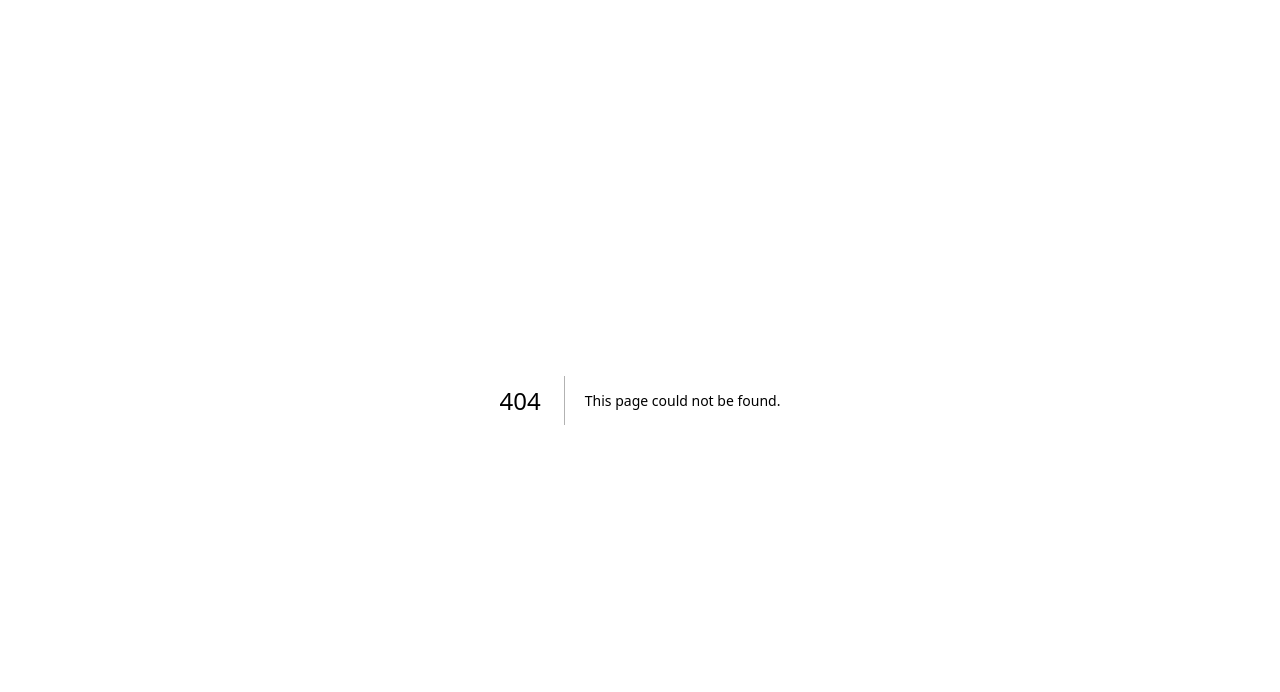
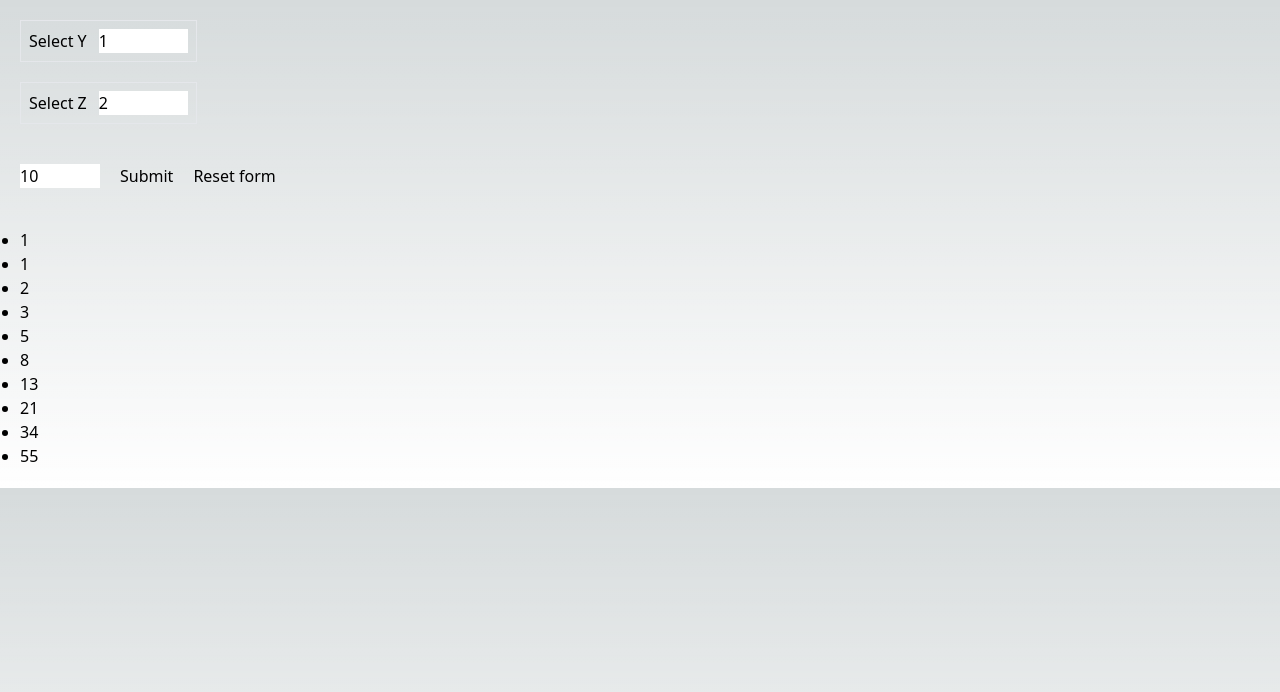
Before and after one commit to TyTerror/fizzbuzz, a Next.js app: page /fibonacci in a window 1280 px wide. Before the commit this address had no page. Shown: the top 692 px of the page. Built offline with nearby package versions, Linux system fonts and the light colour scheme.

Commit message:
Working fibb

```diff
--- /dev/null
+++ b/app/fibonacci/page.tsx
@@ -0,0 +1,69 @@
+"use client"
+
+import {FormEvent, useState} from "react";
+
+export default function Fibonacci() {
+    const [n, setN] = useState(10);
+    const [y, setY] = useState(1);
+    const [z, setZ] = useState(2);
+
+    const handle = (e: FormEvent<HTMLFormElement>) => {
+        e.preventDefault();
+        const data = new FormData(e.target as HTMLFormElement);
+
+        const n = parseInt(data.get("fibonacciNumber") as string)
+        const y = parseInt(data.get("Y") as string);
+        const z = parseInt(data.get("Z") as string);
+
+        setN(n);
+        setY(y);
+        setZ(z);
+    }
+
+    return (
+        <main className="p-5">
+            <form className="flex flex-col gap-10" onSubmit={handle}>
+                <FibonacciControls/>
+
+                <div className="flex gap-5">
+                    <input name="fibonacciNumber" type="number" min={1} max={10000} defaultValue={10} required className="w-20"/>
+                    <button type="submit">Submit</button>
+                    <button type="reset">Reset form</button>
+                </div>
+
+                <ul className="list-disc break-words">
+                    { fibonacci(n, y, z).map((result, index) => <li key={index + 1}>{result.toString()}</li>) }
+                </ul>
+            </form>
+        </main>
+    );
+}
+
+function fibonacci(n: number, y: number, z: number): BigInt[] {
+    const f: bigint[] = [];
+    for (let i = 0; i < n; i++) {
+        if (i === 0 || i === 1) {
+            f.push(BigInt(1));
+        } else {
+            const f1 = (i - y) > 0 ? f[i - y] : BigInt(1);
+            const f2 = (i - z) > 0 ? f[i - z] : BigInt(1);
+            f.push(f1 + f2);
+        }
+    }
+    return f;
+}
+
+function FibonacciControls() {
+    const control = (name: string, defaultValue: number) => (
+        <label className="flex gap-3 border p-2">Select {name}
+            <input type="number" required min={1} max={100} defaultValue={defaultValue} name={name}/>
+        </label>
+    );
+
+    return <div className="flex flex-col gap-5 w-fit">
+        {[
+            control("Y", 1),
+            control("Z", 2)
+        ]}
+    </div>
+}
--- a/app/fizzbuzz/page.tsx
+++ b/app/fizzbuzz/page.tsx
@@ -1,6 +1,6 @@
 "use client"
 
-import {ChangeEvent, FormEvent, useState} from "react";
+import { FormEvent, useState } from "react";
 
 type Divisor = {
     divisor: number,
@@ -48,7 +48,7 @@ export default function FizzBuzz() {
                     <button type="reset">Reset form</button>
                 </div>
 
-                <ul>
+                <ul className="list-disc">
                     { fizzBuzz(fizzBuzzNumber, options).map((result, index) => <li key={index + 1}>{result}</li>) }
                 </ul>
             </form>
--- a/app/page.tsx
+++ b/app/page.tsx
@@ -8,17 +8,17 @@ export default function Home() {
     return (
         <main className={styles.main}>
             <div className={styles.grid}>
-                <Card title="FizzBuzz" description="Run Fizz Buzz program"/>
-                <Card title="Fibonacci" description="Run Fibonacci program"/>
-                <Card title="Combined" description="Run both FizzBuzz and Fibonacci"/>
+                <Card title="FizzBuzz" description="Run Fizz Buzz program" href="/fizzbuzz"/>
+                <Card title="Fibonacci" description="Run Fibonacci program" href="/fibonacci"/>
+                <Card title="Combined" description="Run both FizzBuzz and Fibonacci" href="/combined"/>
             </div>
         </main>
     );
 }
 
-function Card(props: { title: string, description: string }) {
+function Card(props: { title: string, description: string, href: string }) {
     return (
-        <Link href="/fizzbuzz" className={styles.card}>
+        <Link href={props.href} className={styles.card}>
             <h2 className={inter.className}>
                 {props.title} <span>-&gt;</span>
             </h2>
```
